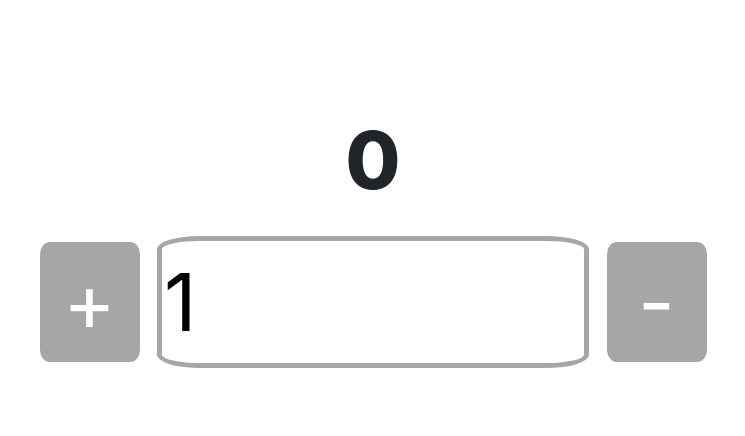
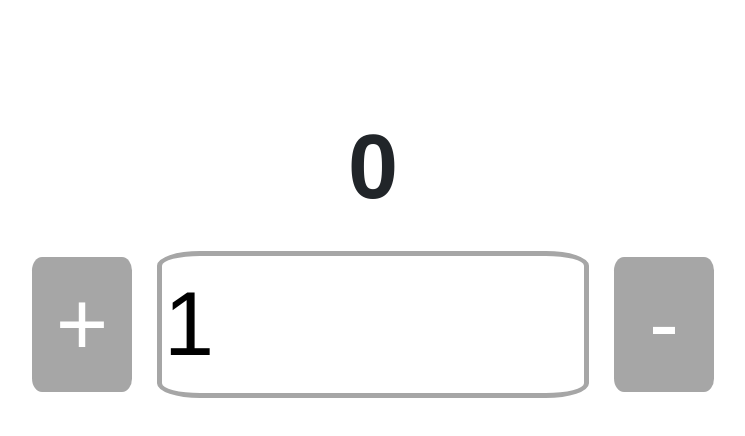
Before and after one commit to annaelizabeth2019/unit-1-assessment, a plain HTML site: page index.html in a window 1280 px wide. Shown: the whole page, without its empty margins (267-1012 px from the left). Drawn offline with nearby package versions, Linux system fonts and the light colour scheme.

Commit message:
final project

```diff
--- a/css/main.css
+++ b/css/main.css
@@ -1,7 +1,8 @@
 body {
-    font-size: 80px;
+    font-size: 90px;
     text-align: center;
     font-weight: 800;
+    font-family: Arial, Helvetica, sans-serif;
 }
 section {
     margin: 100px;
```
